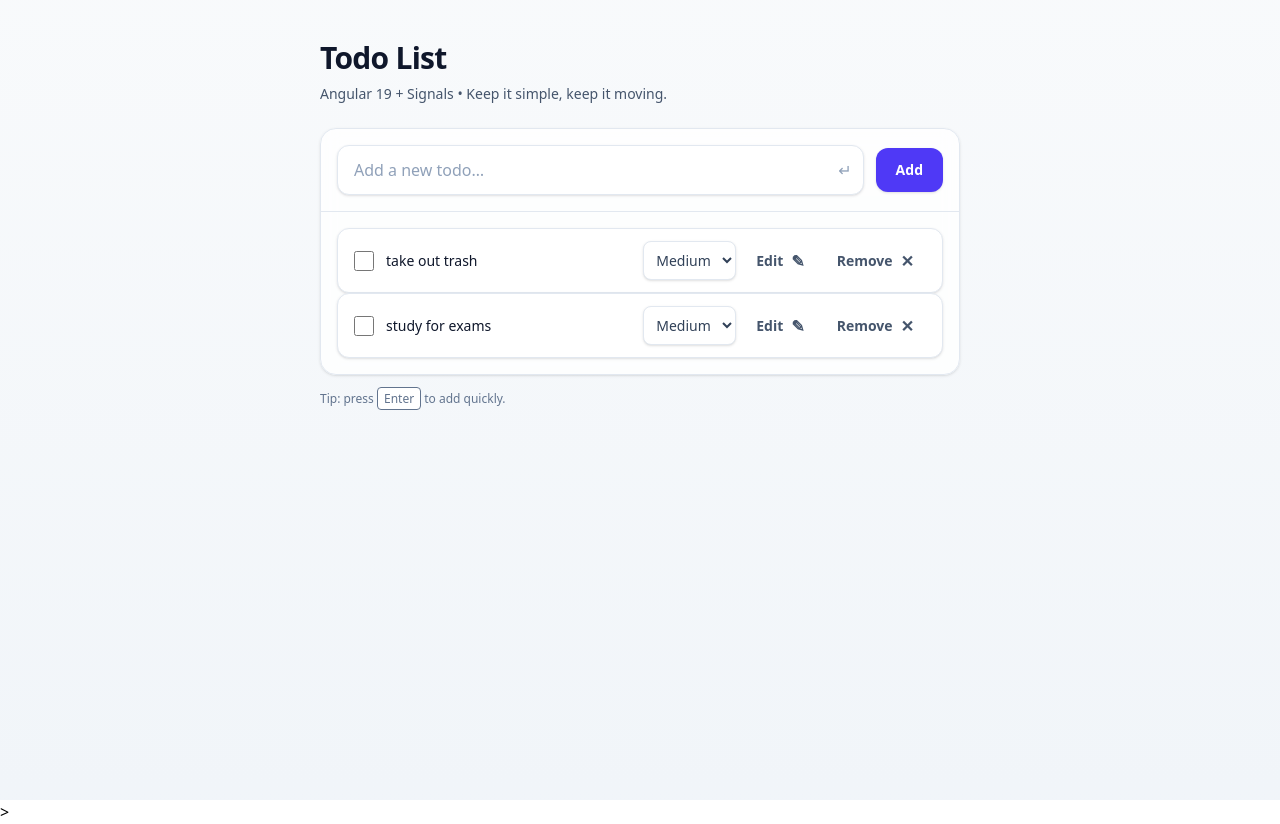
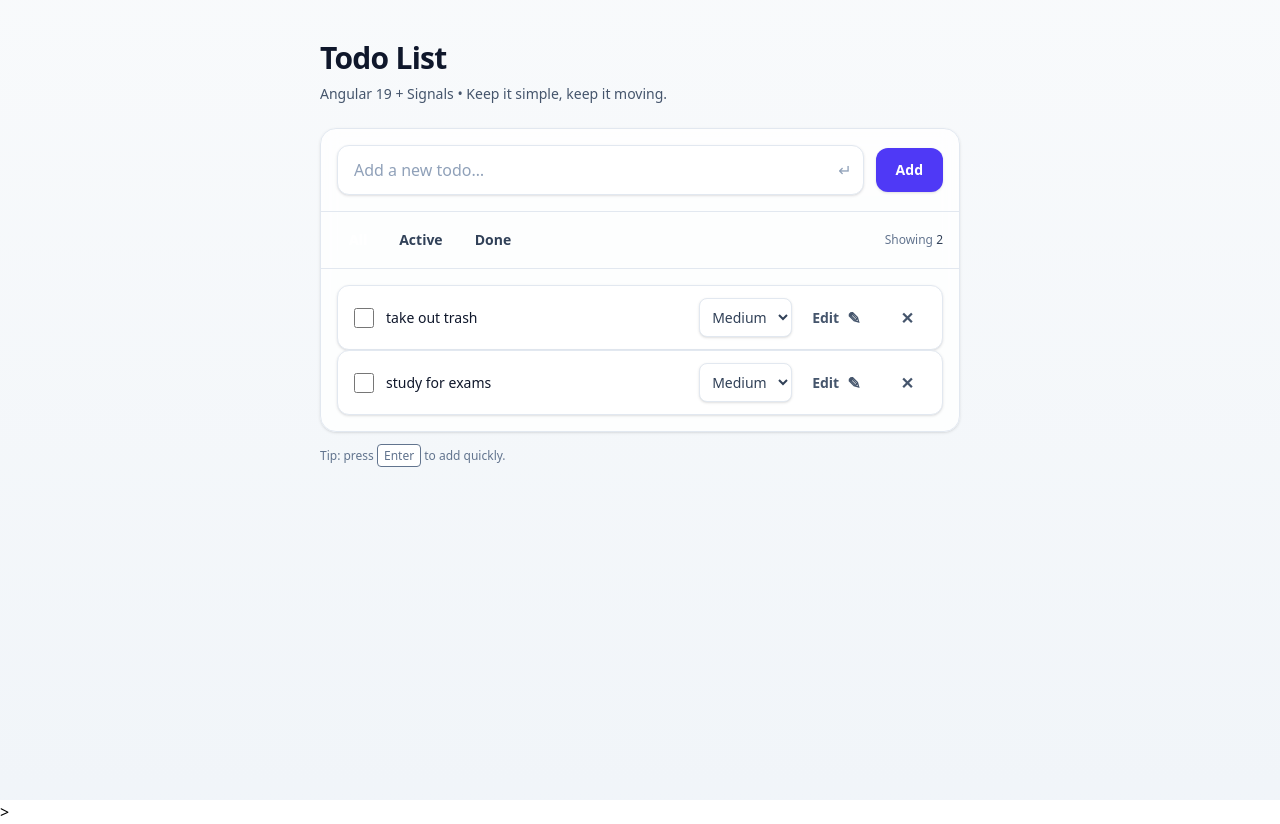
Before and after one commit to sebas524/todo-app, an Angular app: page / in a window 1280 px wide. Built offline with nearby package versions, Linux system fonts and the light colour scheme.

Commit message:
add filter

```diff
--- a/src/app/todos/services/todo-store.service.ts
+++ b/src/app/todos/services/todo-store.service.ts
@@ -1,11 +1,14 @@
 import { computed, effect, Injectable, signal } from '@angular/core';
 import { Priority, Todo } from '../interface/todo.interface';
+
+export type TodoFilter = 'all' | 'active' | 'done';
 
 @Injectable({
   providedIn: 'root',
 })
 export class TodoStoreService {
   private readonly STORAGE_KEY = 'todos_v1';
+
   private readonly priorityRank: Record<'high' | 'medium' | 'low', number> = {
     high: 0,
     medium: 1,
@@ -46,6 +49,17 @@ export class TodoStoreService {
     return [...active, ...done];
   });
 
+  readonly filteredTodos = computed(() => {
+    const filter = this.filter();
+    const list = this.sortedTodos();
+
+    if (filter === 'active') return list.filter((t) => !t.done);
+    if (filter === 'done') return list.filter((t) => t.done);
+    return list;
+  });
+
+  readonly filter = signal<TodoFilter>('all');
+
   constructor() {
     // ✅ Load from storage (safe parse)
     const saved = localStorage.getItem(this.STORAGE_KEY);
@@ -59,6 +73,10 @@ export class TodoStoreService {
     effect(() => {
       localStorage.setItem(this.STORAGE_KEY, JSON.stringify(this.todos()));
     });
+  }
+
+  setFilter(filter: TodoFilter) {
+    this.filter.set(filter);
   }
 
   // ✅ Actions (the only way UI should mutate state)
--- a/src/app/todos/todo-item/todo-item.component.html
+++ b/src/app/todos/todo-item/todo-item.component.html
@@ -40,7 +40,7 @@
 
   <div class="flex items-center gap-2">
     <select
-      class="rounded-lg border border-slate-200 bg-white px-2 py-2 text-sm text-slate-700 shadow-sm outline-none transition focus:border-indigo-300 focus:ring-4 focus:ring-indigo-100"
+      class="rounded-lg border border-slate-200 bg-white px-2 py-2 text-sm text-slate-700 shadow-sm outline-none transition focus:border-indigo-300 focus:ring-4 focus:ring-indigo-100 cursor-pointer"
       [value]="todo().priority"
       (change)="onPriorityChange(editPriority.value)"
       [disabled]="isEditing()"
@@ -56,22 +56,24 @@
     <button
       type="button"
       (click)="isEditing() ? saveEdit() : startEdit()"
-      class="inline-flex items-center gap-2 rounded-lg px-3 py-2 text-sm font-semibold text-slate-600 transition hover:bg-slate-100 hover:text-slate-900 focus:outline-none focus:ring-4 focus:ring-slate-200"
+      class="inline-flex items-center gap-2 rounded-lg px-3 py-2 text-sm font-semibold text-slate-600 transition hover:bg-slate-100 hover:text-slate-900 focus:outline-none focus:ring-4 focus:ring-slate-200 cursor-pointer"
       [attr.aria-label]="isEditing() ? 'Save todo' : 'Edit todo'"
       [attr.title]="isEditing() ? 'Save' : 'Edit'"
     >
-      <span class="hidden sm:inline">{{ isEditing() ? "Save" : "Edit" }}</span>
+      <span class="hidden sm:inline">
+        {{ isEditing() ? "Save" : "Edit" }}
+      </span>
       <span class="text-base leading-none">{{ isEditing() ? "✓" : "✎" }}</span>
     </button>
 
     <button
       type="button"
       (click)="onRemove()"
-      class="inline-flex items-center gap-2 rounded-lg px-3 py-2 text-sm font-semibold text-slate-600 transition hover:bg-slate-100 hover:text-slate-900 focus:outline-none focus:ring-4 focus:ring-slate-200"
+      class="inline-flex items-center gap-2 rounded-lg px-3 py-2 text-sm font-semibold text-slate-600 transition hover:bg-slate-100 hover:text-slate-900 focus:outline-none focus:ring-4 focus:ring-slate-200 cursor-pointer"
       aria-label="Remove todo"
       title="Remove"
     >
-      <span class="hidden sm:inline">Remove</span>
+      <span class="hidden sm:inline"></span>
       <span class="text-base leading-none">✕</span>
     </button>
   </div>
--- a/src/app/todos/todo-list/todo-list.component.html
+++ b/src/app/todos/todo-list/todo-list.component.html
@@ -38,15 +38,65 @@
         <button
           type="button"
           (click)="addTodo(txtTitle.value); txtTitle.value = ''"
-          class="inline-flex items-center justify-center rounded-xl bg-indigo-600 px-5 py-3 text-sm font-semibold text-white shadow-sm transition hover:bg-indigo-700 active:scale-[0.99] focus:outline-none focus:ring-4 focus:ring-indigo-200"
+          class="inline-flex items-center justify-center rounded-xl bg-indigo-600 px-5 py-3 text-sm font-semibold text-white shadow-sm transition hover:bg-indigo-700 active:scale-[0.99] focus:outline-none focus:ring-4 focus:ring-indigo-200 cursor-pointer"
         >
           Add
         </button>
       </div>
 
+      <!-- Filters -->
+      <div
+        class="flex items-center justify-between border-b border-slate-200 px-4 py-3"
+      >
+        <div class="flex gap-2">
+          <button
+            type="button"
+            (click)="setFilter('all')"
+            class="rounded-lg px-3 py-1.5 text-sm font-semibold transition cursor-pointer"
+            [class.bg-slate-900]="filter() === 'all'"
+            [class.text-white]="filter() === 'all'"
+            [class.text-slate-700]="filter() !== 'all'"
+            [class.hover:bg-slate-100]="filter() !== 'all'"
+          >
+            All
+          </button>
+
+          <button
+            type="button"
+            (click)="setFilter('active')"
+            class="rounded-lg px-3 py-1.5 text-sm font-semibold transition cursor-pointer"
+            [class.bg-slate-900]="filter() === 'active'"
+            [class.text-white]="filter() === 'active'"
+            [class.text-slate-700]="filter() !== 'active'"
+            [class.hover:bg-slate-100]="filter() !== 'active'"
+          >
+            Active
+          </button>
+
+          <button
+            type="button"
+            (click)="setFilter('done')"
+            class="rounded-lg px-3 py-1.5 text-sm font-semibold transition cursor-pointer"
+            [class.bg-slate-900]="filter() === 'done'"
+            [class.text-white]="filter() === 'done'"
+            [class.text-slate-700]="filter() !== 'done'"
+            [class.hover:bg-slate-100]="filter() !== 'done'"
+          >
+            Done
+          </button>
+        </div>
+
+        <p class="text-xs text-slate-500">
+          Showing
+          <span class="font-medium text-slate-700">{{
+            filteredTodos().length
+          }}</span>
+        </p>
+      </div>
+
       <!-- List / Empty state -->
       <div class="p-4">
-        @if (sortedTodos().length === 0) {
+        @if (filteredTodos().length === 0) {
         <div
           class="rounded-xl border border-dashed border-slate-200 bg-slate-50 p-6 text-center"
         >
@@ -57,7 +107,7 @@
         </div>
         } @else {
         <ul class="space-y-2">
-          @for (todo of sortedTodos(); track todo.id) {
+          @for (todo of filteredTodos(); track todo.id) {
           <app-todo-item
             [todo]="todo"
             (removed)="handleRemove($event)"
--- a/src/app/todos/todo-list/todo-list.component.ts
+++ b/src/app/todos/todo-list/todo-list.component.ts
@@ -1,5 +1,5 @@
-import { Component, computed, effect, inject, signal } from '@angular/core';
-import { Priority, Todo } from '../interface/todo.interface';
+import { Component, inject } from '@angular/core';
+import { Priority } from '../interface/todo.interface';
 import { TodoItemComponent } from '../todo-item/todo-item.component';
 import { TodoStoreService } from '../services/todo-store.service';
 
@@ -12,8 +12,13 @@ import { TodoStoreService } from '../services/todo-store.service';
 export class TodoListComponent {
   private readonly store = inject(TodoStoreService);
 
-  // expose derived list to template (same name your template uses)
-  readonly sortedTodos = this.store.sortedTodos;
+  readonly filteredTodos = this.store.filteredTodos;
+
+  readonly filter = this.store.filter; // so template can read current filter
+
+  setFilter(f: 'all' | 'active' | 'done') {
+    this.store.setFilter(f);
+  }
 
   addTodo(title: string) {
     this.store.addTodo(title);
```
